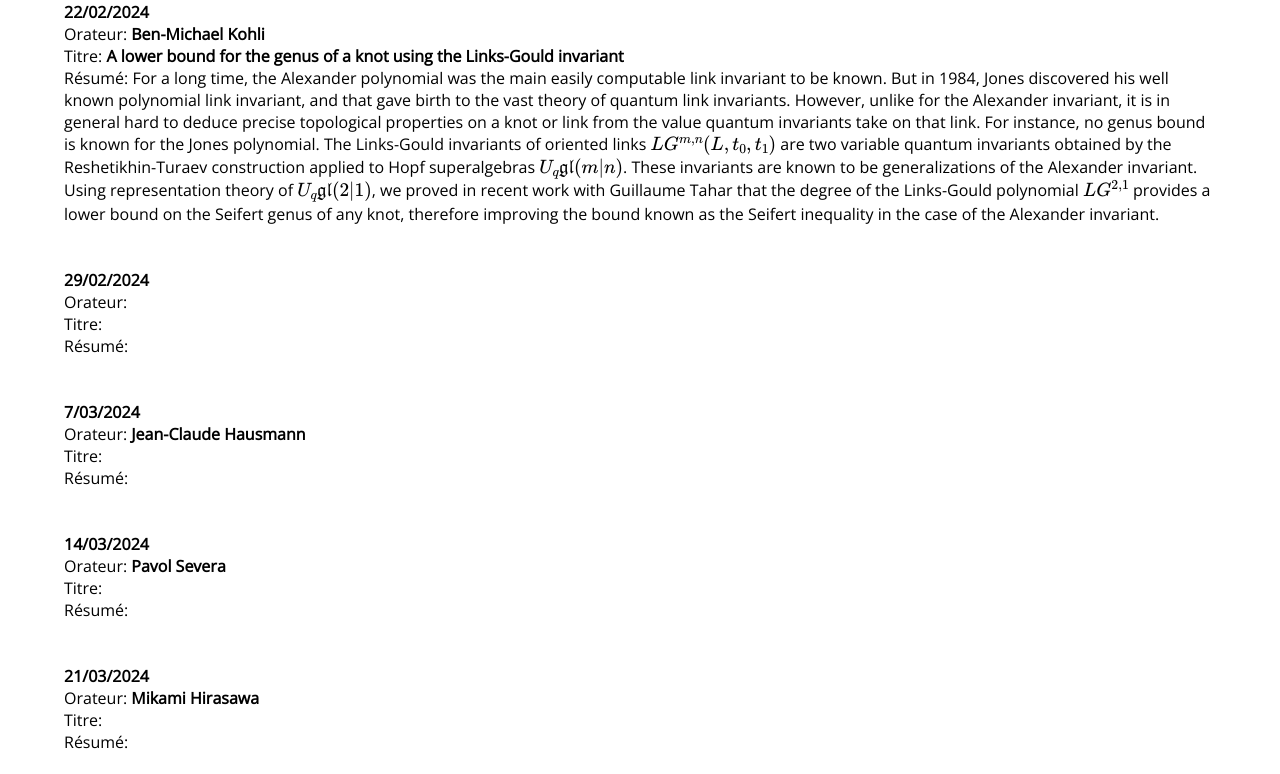
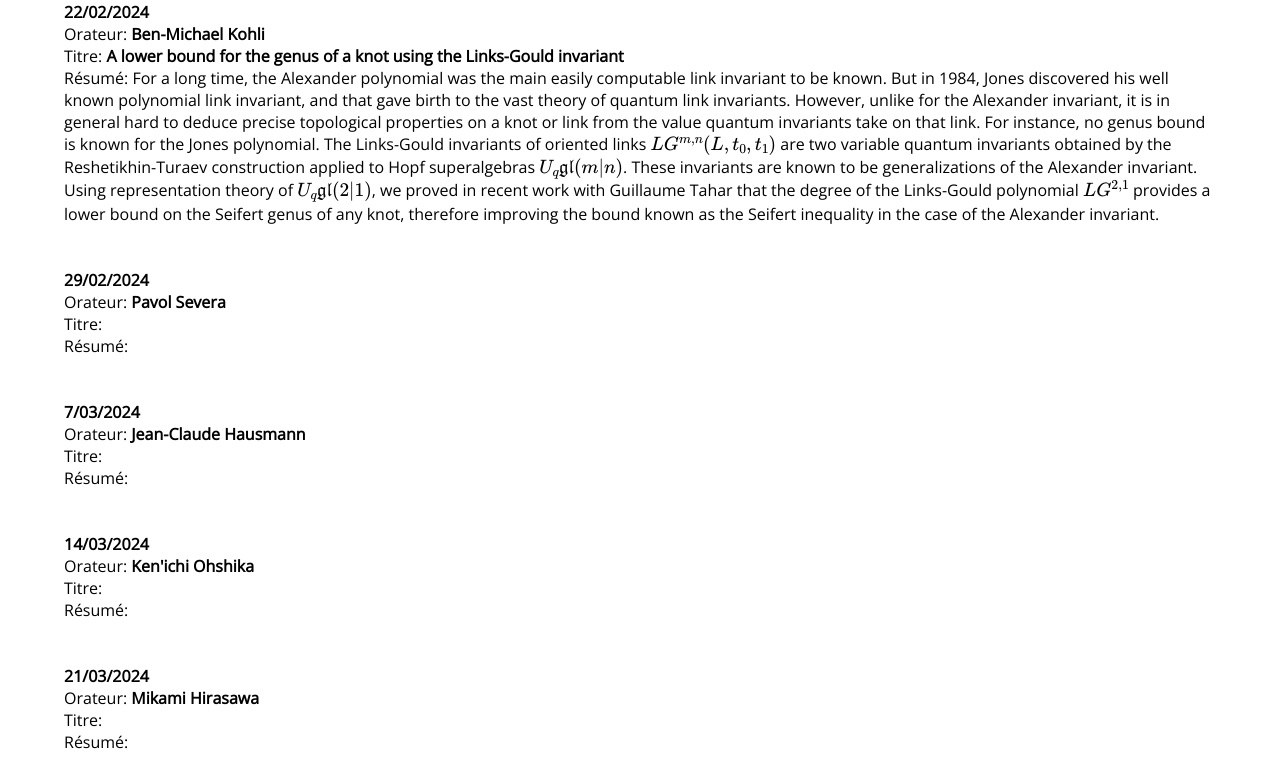
Before and after one commit to livioferretti/Geneva-Topology-Seminar, a plain HTML site: page index.html in a window 1280 px wide. Shown: the part 406-1180 px from the top of the page. Drawn offline with nearby package versions, Linux system fonts and the light colour scheme.

Commit message:
Update index.html

```diff
--- a/index.html
+++ b/index.html
@@ -84,7 +84,7 @@
 	 	    <br>
 	   <strong>29/02/2024</strong>
 	  <ul>
-	   <li>Orateur:<strong> </strong></li>
+	   <li>Orateur:<strong> Pavol Severa </strong></li>
 	 <li>Titre: <strong> </strong></li>
       <li>R&eacute;sum&eacute;: </li>
 	  </ul>
@@ -103,7 +103,7 @@
 	  	    <br>
 	   <strong>14/03/2024</strong>
 	  <ul>
-	   <li>Orateur: <strong> Pavol Severa </strong></li>
+	   <li>Orateur: <strong> Ken'ichi Ohshika </strong></li>
 	  <li>Titre: <strong> </strong></li>
       <li>R&eacute;sum&eacute;:</li>
 	  </ul>
```
